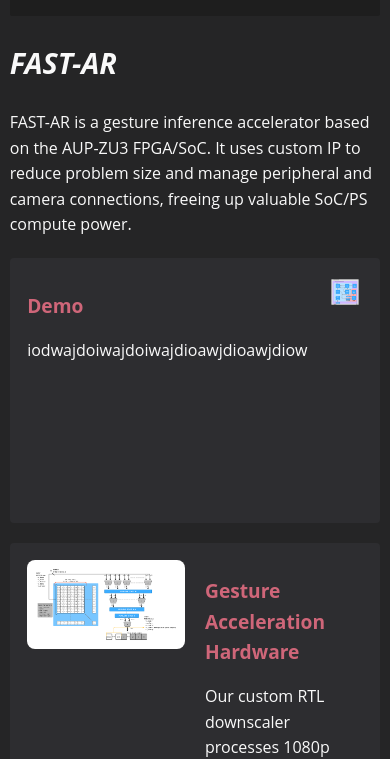
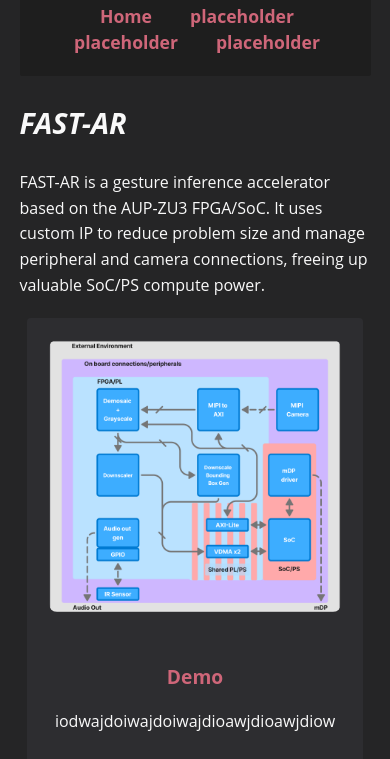
Before and after one commit to dunceworks/dunceworks.github.io, a plain HTML site: page index.html in a window 390 px wide. Shown: the part 231-990 px from the top of the page. Drawn offline with Linux system fonts and the light colour scheme.

Commit message:
Fixed mobile view

```diff
--- a/index.html
+++ b/index.html
@@ -26,7 +26,7 @@
 
         <!-- Descriptions of projects with links  -->
 
-            <article style="align-items: center;">
+            <article>
 
                 <h2><i> FAST-AR</i></h2>
                 <p>
@@ -45,7 +45,7 @@
                         </div>
 
                         <div class="project_element project_img">
-                            <img src="./pictures/fastar_arch.png" alt="Hardware Block Diagram">
+                            <img src="./pictures/fastar_arch_cropped.png" alt="Hardware Block Diagram">
                         </div>
                     </div>
                 </a>
@@ -79,7 +79,7 @@
                         </div>
 
                         <div class="project_element project_img">
-                            <img src="./pictures/fastar_arch.png" alt="System Block Diagram">
+                            <img src="./pictures/fastar_arch_cropped.png" alt="System Block Diagram">
                         </div>
                     </div>
                 </a>
--- a/mainstyle.css
+++ b/mainstyle.css
@@ -1,5 +1,7 @@
 /* General/Desktop */
-
+*, *::before, *::after {
+    box-sizing: border-box;
+}
 body {
     line-height: 1.6;
     font-size: 16px;
@@ -42,11 +44,12 @@ ul{
     min-height: 80vh;
 }
 
-.largea{
-    font-size: 1.15vw;
+.largea {
+    font-size: 1.1rem;
     color: #cf6679;
-    padding-right: 5%;
+    padding: 10px 15px;
     margin-left: 1vw;
+    display: inline-block;
 }
 
 .centered {
@@ -72,7 +75,7 @@ ul{
     padding: 2%;
     width: 96%;
     /* Removed fixed height: 15vw to allow content to grow */
-    min-height: 250px;
+    height: auto;
     background-color: rgb(45,45,48);
     color: rgb(249, 249, 249);
     overflow: hidden;
@@ -87,12 +90,23 @@ ul{
 .project_element {
     flex: 1;
     padding: 15px;
+    min-width: 0; /* THE MAGIC FIX: Allows the flex box to shrink below the image's actual size */
 }
 
 .project_img img {
-    max-width: 100%; /* Ensures image never overflows its container */
+    width: 100%; /* Forces the image to exactly match the width of its half of the container */
+    max-width: 100%;
     height: auto;
     border-radius: 8px;
+    display: block;
+    margin: 0 auto;
+}
+
+.project_img img {
+    max-width: 100%;
+    height: auto;
+    display: block;
+    margin: 0 auto; /* Centers image within its half of the blurb */
 }
 
 img{
@@ -155,29 +169,27 @@ h2 { font-size: 1.8rem; }
     font-weight: bold;
 }
 
+a.text {
+    display: block;
+    text-decoration: none;
+}
 
 /* Mobile section */
 @media screen and (max-width: 768px) {
-    .body {
-        width: 95%;
-        margin: 10px auto;
+    .project_blurb.left,
+    .project_blurb.right {
+        flex-direction: column !important; /* Forces vertical stack */
+        text-align: center;
     }
 
-    .project_blurb {
-        flex-direction: column;
-        height: auto;
+    /* Target the image specifically to move to the top */
+    .project_img {
+        order: -1; /* Moves image above text on mobile */
+        width: 100%;
+        padding-bottom: 20px;
     }
 
     .project_element {
         width: 100%;
-        padding: 10px;
-        box-sizing: border-box;
     }
-
-    .project_right {
-        order: -1;
-    }
-
-    h1 { font-size: 1.6rem; }
-    .largea { font-size: 1rem; display: block; margin: 10px 0; }
 }
```
Also changed, not shown: pictures/fastar_arch.png (deleted), pictures/fastar_arch_cropped.png (added).
